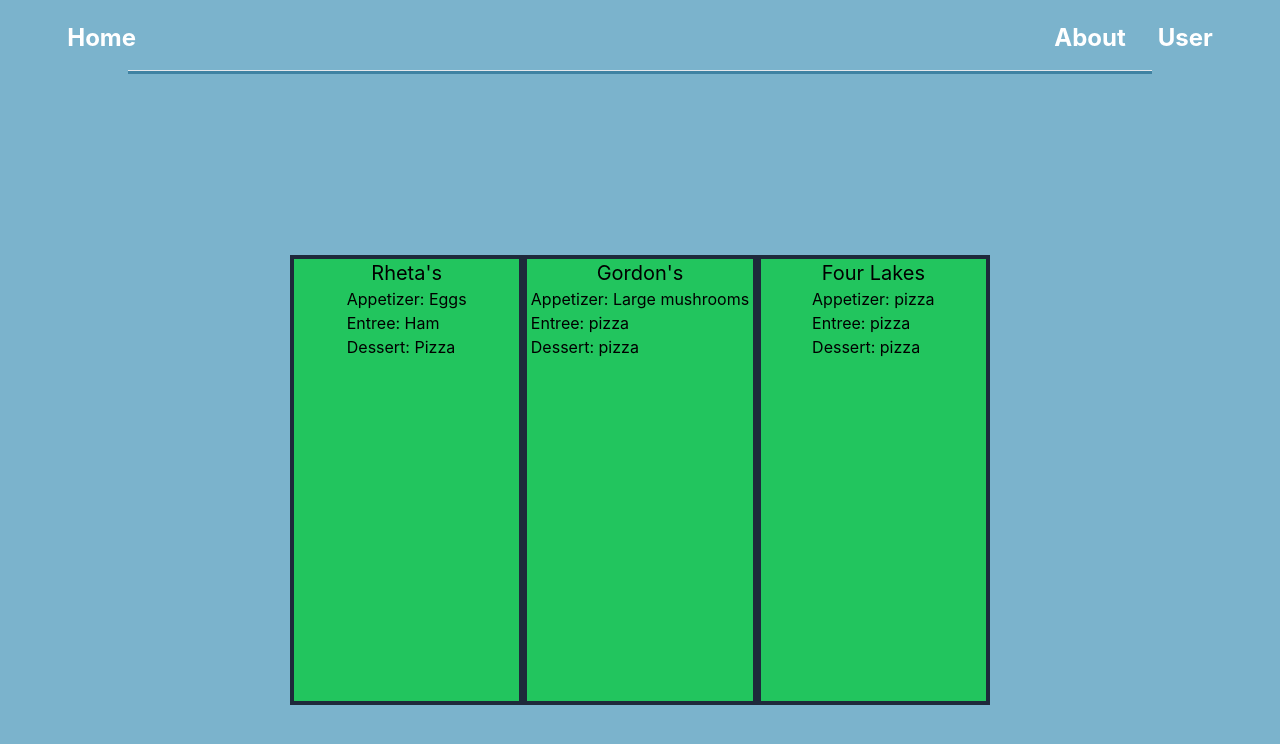
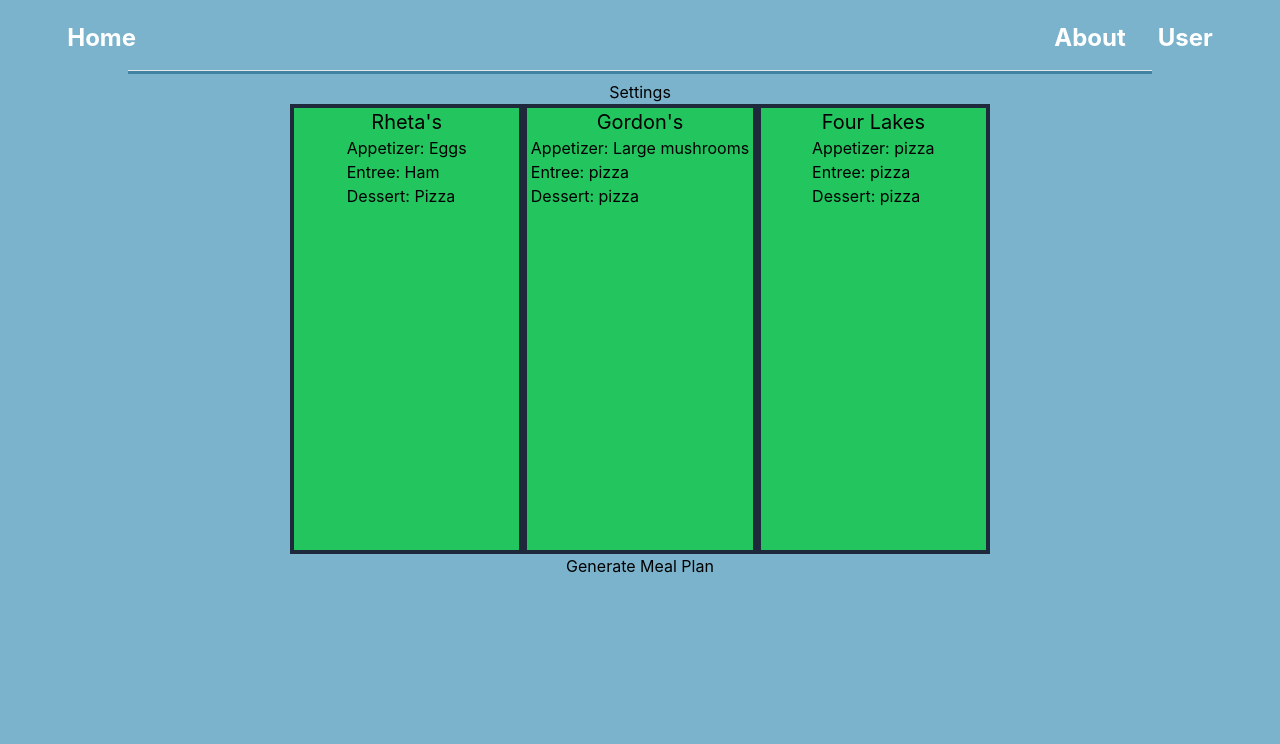
Before and after one commit to Kirtandusi/Dietary-Menu-Helper, a React (Create React App) app in the folder client/: page /meal-plan-page in a window 1280 px wide. Shown: the top 744 px of the page. Built offline with nearby package versions, Linux system fonts and the light colour scheme; no server answers.

Commit message:
Added template for functionality on menu page
Added things such as: a settings menu. a generate menu button. variables that pass trhough components

```diff
--- a/client/src/Pages/Meal Page/Meal Page Components/MealPlanChart.jsx
+++ b/client/src/Pages/Meal Page/Meal Page Components/MealPlanChart.jsx
@@ -1,6 +1,6 @@
 import React, { useState, useEffect } from "react";
 
-const MealPlanChart = () => {
+const MealPlanChart = ({ buttonClicked, setButtonClicked }) => {
   // VAR SET IN PLACE FOR USE OF BACKEND IN FUTURE
   const [mealPlan, setMealPlan] = useState([
     {
@@ -60,13 +60,16 @@ const MealPlanChart = () => {
   ]);
 
   useEffect(() => {
+    console.log("ran");
+    if (!buttonClicked) return;
     fetch("http://localhost:3001/meal")
       .then((res) => res.json())
       .then((res) => {
         setMealPlan(() => res.mealPlan);
         console.log(res.mealPlan);
       });
-  }, []);
+    setButtonClicked(false);
+  }, [buttonClicked]); // fetch to demo meal once mealPlan is set to true
 
   return (
     <div>
@@ -74,30 +77,18 @@ const MealPlanChart = () => {
         id="box-container"
         className="flex justify-center items-center w-[700px] h-[450px] bg-stone-700"
       >
-        <div className="meal-plan-box">
-          <h1 className="text-xl">{mealPlan[0].name}</h1>
-          <ul className="text-left">
-            <li>Appetizer: {mealPlan[0].appetizer.food_title}</li>
-            <li>Entree: {mealPlan[0].meal.food_title}</li>
-            <li>Dessert: {mealPlan[0].dessert.food_title}</li>
-          </ul>
-        </div>
-        <div className="meal-plan-box">
-          <h1 className="text-xl">{mealPlan[1].name}</h1>
-          <ul>
-            <li>Appetizer: {mealPlan[1].appetizer.food_title}</li>
-            <li>Entree: {mealPlan[1].meal.food_title}</li>
-            <li>Dessert: {mealPlan[1].dessert.food_title}</li>
-          </ul>
-        </div>
-        <div className="meal-plan-box">
-          <h1 className="text-xl">{mealPlan[2].name}</h1>
-          <ul>
-            <li>Appetizer: {mealPlan[2].appetizer.food_title}</li>
-            <li>Entree: {mealPlan[2].meal.food_title}</li>
-            <li>Dessert: {mealPlan[2].dessert.food_title}</li>
-          </ul>
-        </div>
+        {mealPlan.map((meal, index) => {
+          return (
+            <div className="meal-plan-box">
+              <h1 className="text-xl">{meal.name}</h1>
+              <ul className="text-left">
+                <li>Appetizer: {meal.appetizer.food_title}</li>
+                <li>Entree: {meal.meal.food_title}</li>
+                <li>Dessert: {meal.dessert.food_title}</li>
+              </ul>
+            </div>
+          );
+        })}
       </div>
     </div>
   );
--- a/client/src/Pages/Meal Page/MealPlanMain.jsx
+++ b/client/src/Pages/Meal Page/MealPlanMain.jsx
@@ -1,10 +1,26 @@
-import React from "react";
+import React, { useState } from "react";
 import MealPlanChart from "./Meal Page Components/MealPlanChart";
+import SettingsOverlay from "./Settings/SettingsOverlay";
 
 const MealPlanMain = () => {
+  const [settings, setSettings] = useState(false);
+  const [buttonClicked, setButtonClicked] = useState(false);
+  const [dietaryPreferencesArray, setDietaryPreferencesArray] = useState([]);
+
   return (
-    <div className="bg-back h-screen flex justify-center items-center">
-      <MealPlanChart />
+    <div className="bg-back h-screen flex flex-col items-center">
+      <button onClick={() => setSettings(true)}>Settings</button>
+      <MealPlanChart
+        buttonClicked={buttonClicked}
+        setButtonClicked={setButtonClicked}
+      />
+      <button onClick={() => setButtonClicked(true)}>Generate Meal Plan</button>
+      {settings && (
+        <SettingsOverlay
+          setSettings={setSettings}
+          setDietaryPreferencesArray={setDietaryPreferencesArray}
+        />
+      )}
     </div>
   );
 };
--- /dev/null
+++ b/client/src/Pages/Meal Page/Settings/RestrictionsComponent.jsx
@@ -0,0 +1,22 @@
+import React from "react";
+
+const RestrictionsComponent = ({
+  type,
+  setDietaryPreference,
+  dietaryPreference,
+}) => {
+  return (
+    <div>
+      <input
+        type="radio"
+        id={type}
+        value={type}
+        checked={dietaryPreference === type}
+        onChange={() => setDietaryPreference(type)}
+      />
+      <label htmlFor={type}>{type}</label>
+    </div>
+  );
+};
+
+export default RestrictionsComponent;
--- /dev/null
+++ b/client/src/Pages/Meal Page/Settings/SettingsOverlay.jsx
@@ -0,0 +1,41 @@
+import React, { useState } from "react";
+import RestrictionsComponent from "./RestrictionsComponent";
+
+const SettingsOverlay = ({ setSettings, setDietaryPreferencesArray }) => {
+  const [dietaryPreference, setDietaryPreference] = useState("None");
+  const restrictions = [
+    "None",
+    "Pescitarian",
+    "Halal",
+    "Vegetarian",
+    "Vegan",
+    "Gluten-Free",
+  ];
+  return (
+    <div className="w-4/5 h-4/5 fixed z-10 bg-slate-500 flex flex-col">
+      <div className="flex justify-between px-10">
+        <h1>Settings</h1>
+        <button onClick={() => setSettings(false)}>Close</button>
+      </div>
+      <form>
+        <hr className="w-full border-2 border-black" />
+        <div className="grid grid-cols-2">
+          <div>
+            {restrictions.map((type) => (
+              <RestrictionsComponent
+                key={type}
+                type={type}
+                setDietaryPreference={setDietaryPreference}
+                dietaryPreference={dietaryPreference}
+              />
+            ))}
+          </div>
+          <div></div>
+        </div>
+      </form>
+      <button>Submit</button>
+    </div>
+  );
+};
+
+export default SettingsOverlay;
```
